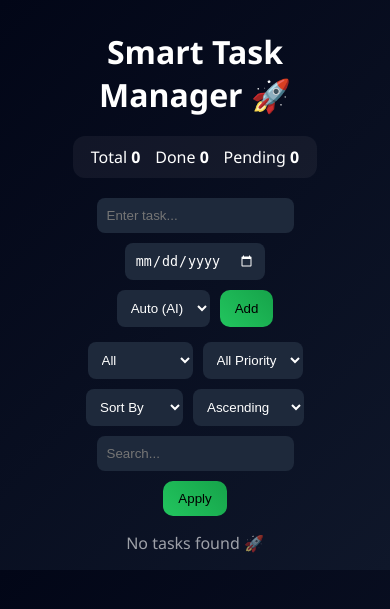
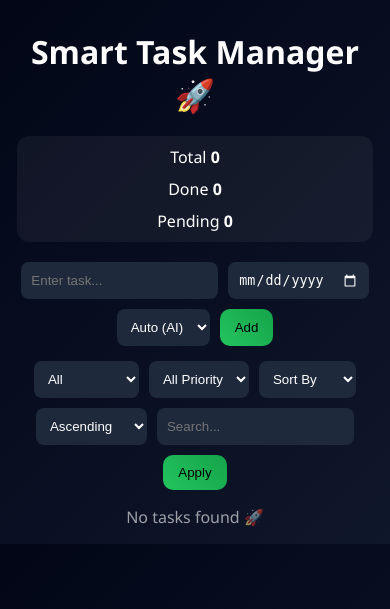
Before and after one commit to UjjwalPatil01/smart-task-manager, a Flask app: page / in a window 390 px wide. Shown: the top 609 px of the page. Run offline with Flask 3, Linux system fonts and the light colour scheme.

Commit message:
Responsive update

```diff
--- a/static/main.css
+++ b/static/main.css
@@ -80,3 +80,25 @@ button {
     color: #38bdf8;
     text-decoration: none;
 }
+
+@media (max-width: 768px) {
+    .container {
+        width: 95%;
+    }
+
+    .stats {
+        flex-direction: column;
+        gap: 10px;
+        text-align: center;
+    }
+
+    .task {
+        flex-direction: column;
+        gap: 10px;
+    }
+
+    .actions {
+        display: flex;
+        justify-content: center;
+    }
+}
```
